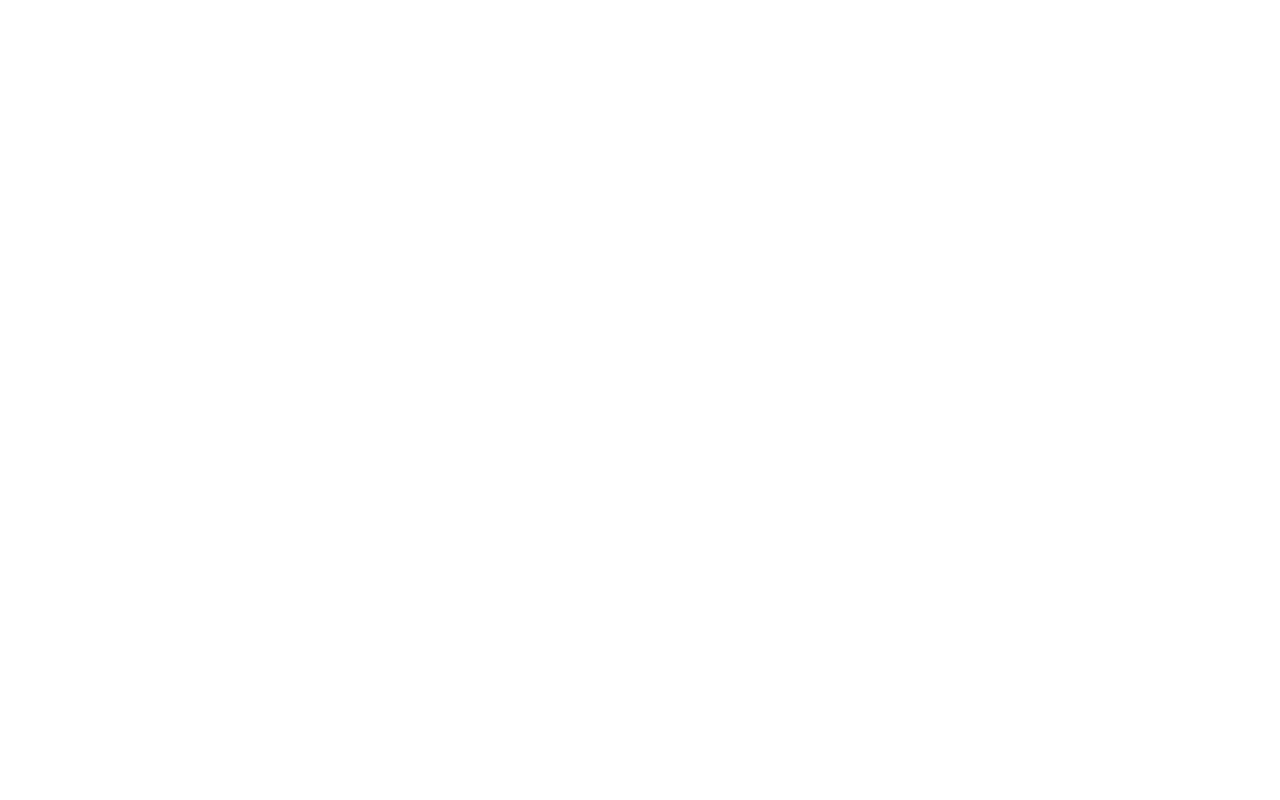
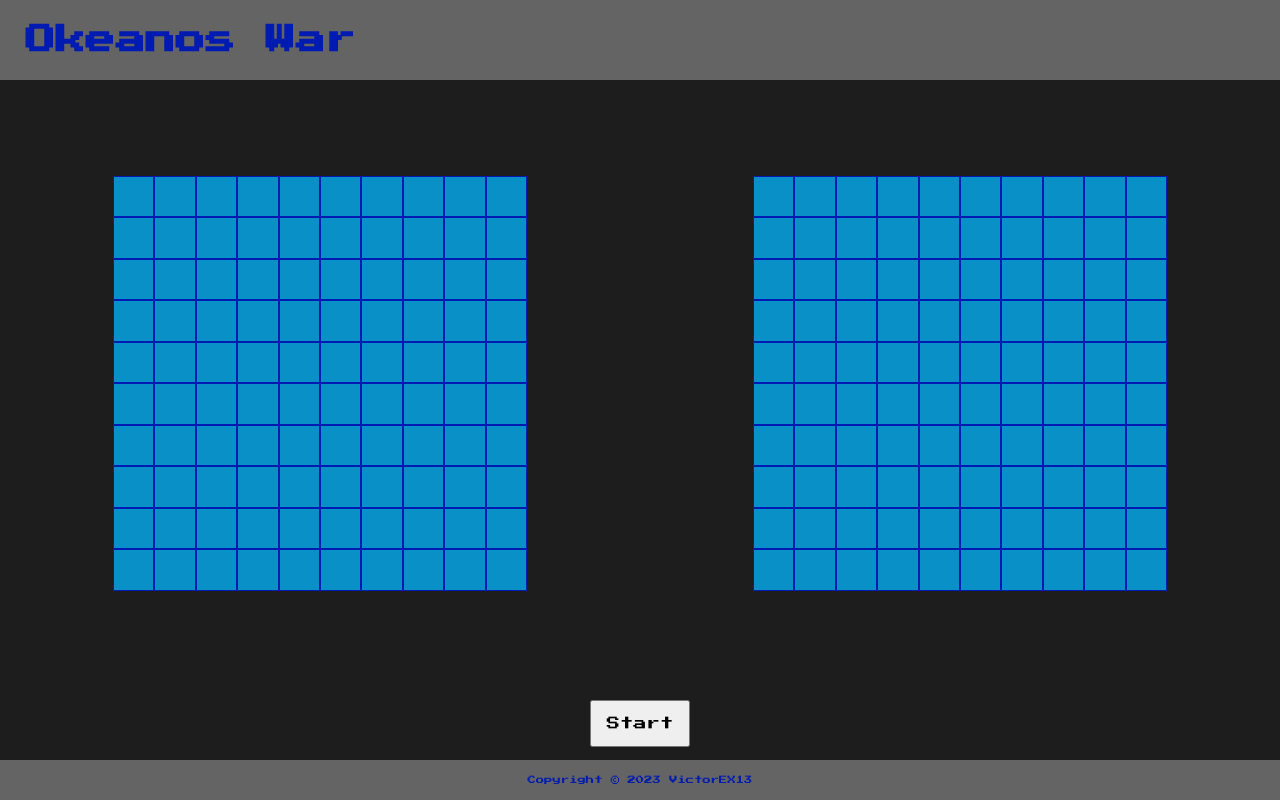
Before and after one commit to VictorEX13/battleship, a website built with webpack: page dist/index.html in a window 1280 px wide. Built offline with nearby package versions, Linux system fonts and the light colour scheme.

Commit message:
Craft user interface

```diff
--- a/src/index.js
+++ b/src/index.js
@@ -0,0 +1,6 @@
+import UI from "./modules/UI/UI";
+import "./styles/main.css";
+
+const userInterface = UI();
+
+userInterface.generateUI();
--- /dev/null
+++ b/src/modules/UI/UI.js
@@ -0,0 +1,83 @@
+const UI = () => {
+  const body = document.querySelector("body");
+
+  const generateUI = () => {
+    body.append(header(), main(), footer());
+  };
+
+  const header = () => {
+    const header = document.createElement("header");
+    const mainHeading = document.createElement("h1");
+
+    mainHeading.textContent = "Okeanos War";
+
+    header.appendChild(mainHeading);
+
+    return header;
+  };
+
+  const main = () => {
+    const main = document.createElement("main");
+    const boardsContainer = document.createElement("section");
+    const controller = document.createElement("section");
+
+    boardsContainer.classList.add("boards");
+    controller.classList.add("controller");
+
+    // Boards
+
+    boardsContainer.append(board("player"), board("comp"));
+
+    //------------------------------------------------------
+
+    // Controller
+
+    const startButton = document.createElement("button");
+
+    startButton.textContent = "Start";
+
+    controller.appendChild(startButton);
+
+    //------------------------------------------------------
+
+    main.append(boardsContainer, controller);
+
+    return main;
+  };
+
+  const board = (playerName) => {
+    const board = document.createElement("div");
+    board.classList.add("board", `${playerName}-board`);
+    board.setAttribute("being-attacked", "false");
+
+    for (let i = 0; i < 10; i++) {
+      for (let j = 0; j < 10; j++) {
+        const boardField = document.createElement("div");
+        boardField.classList.add("board-field");
+        boardField.setAttribute("data-row", i);
+        boardField.setAttribute("data-col", j);
+        boardField.setAttribute("hit", "false");
+        boardField.setAttribute("has-ship", "false");
+
+        board.appendChild(boardField);
+      }
+    }
+
+    return board;
+  };
+
+  const footer = () => {
+    const footer = document.createElement("footer");
+    const copyright = document.createElement("small");
+
+    copyright.textContent = "Copyright © 2023 VictorEX13";
+
+    footer.appendChild(copyright);
+
+    return footer;
+  };
+
+  return { generateUI };
+};
+
+export default UI;
--- a/src/styles/main.css
+++ b/src/styles/main.css
@@ -0,0 +1,134 @@
+/* General Rules */
+
+@font-face {
+    font-family: 'PressStart2P';
+    src: url('./../assets/PressStart2P-Regular.ttf') format('truetype');
+}
+
+*,
+*::before,
+*::after {
+    box-sizing: border-box;
+
+    font-family: 'PressStart2P';
+
+    padding: 0;
+    margin: 0;
+}
+
+:root {
+    font-size: 10px;
+    --main-color: rgb(0, 27, 177);
+    --sub-color: rgb(100, 100, 100);
+}
+
+h1 {
+    font-size: 3rem;
+}
+
+/* Blocks */
+
+body {
+    display: flex;
+    flex-direction: column;
+
+    height: 100vh;
+    width: 100vw;
+}
+
+header {
+    display: flex;
+    align-items: center;
+    flex: 1;
+
+    color: var(--main-color);
+    background-color: var(--sub-color);
+
+    padding: 0 2%;
+}
+
+main {
+    display: flex;
+    flex-direction: column;
+    flex: 8.5;
+
+    background-color: rgb(29, 29, 29);
+}
+
+    .boards {
+        display: flex;
+        justify-content: space-around;
+        flex: 8.5;
+
+        padding: 7.5% 0;
+    }
+
+    .controller {
+        display: flex;
+        justify-content: center;
+        align-items: center;
+        flex: 1.5;
+    }
+
+footer {
+    display: flex;
+    justify-content: center;
+    align-items: center;
+    flex: 0.5;
+
+    color: var(--main-color);
+    background-color: var(--sub-color);
+}
+
+/* Elements */
+
+.board {
+    display: grid;
+    grid-template: repeat(10,1fr) / repeat(10,1fr);
+
+    height: 100%;
+    aspect-ratio: 1/1;
+}
+
+.board-field {
+    display: flex;
+    justify-content: center;
+    align-items: center;
+
+    font-size: 2.4rem;
+
+    background-color: rgb(9, 145, 199);
+
+    border: 1px solid var(--main-color);
+}
+
+button {
+    padding: 1.5rem;
+}
+
+/* Modifiers */
+
+.board[being-attacked="false"] {
+    pointer-events: none;
+}
+
+.board-field[hit="true"][has-ship="false"]::after {
+    content: 'x';
+}
+
+.board-field[hit="true"][has-ship="true"] {
+    background-color: rgb(170, 0, 0);
+}
+
+.player-board .board-field[hit="false"][has-ship="true"] {
+    background-color: rgb(0, 237, 103);
+}
+
+.comp-board .board-field[hit="false"]:hover {
+    cursor: crosshair;
+}
+
+.comp-board .board-field[hit="false"]:hover,
+button:hover {
+    opacity: 0.7;
+}
--- a/webpack.config.js
+++ b/webpack.config.js
@@ -20,7 +20,7 @@ module.exports = {
       },
     ],
   },
-  plugins: [new HtmlWebpackPlugin({ title: "Battleship" })],
+  plugins: [new HtmlWebpackPlugin({ title: "Okeanos War" })],
   mode: "production",
   devtool: "inline-source-map",
 };
```
Also changed, not shown: dist/c4f6a3d49cd1dd4f5ca8.ttf (added), dist/index.html, dist/main.js, src/assets/PressStart2P-Regular.ttf (added).
